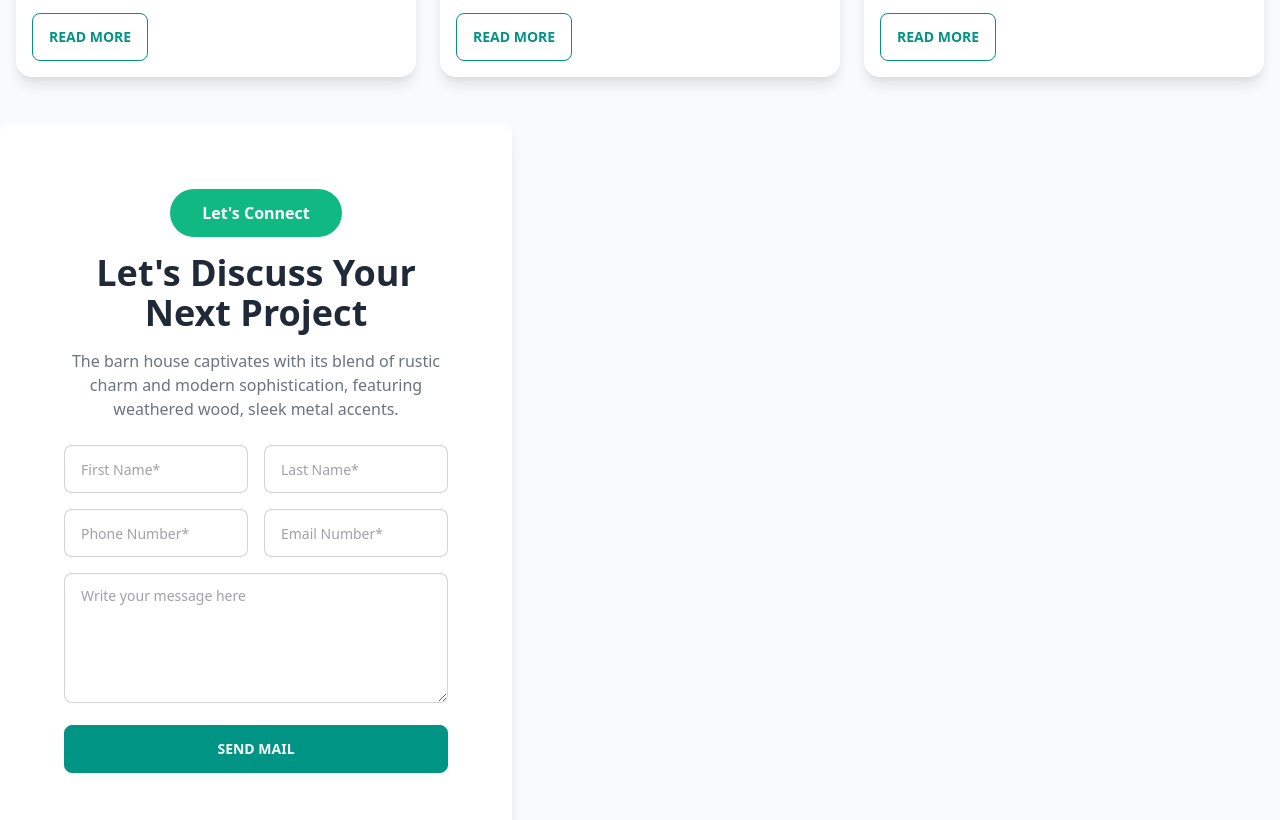
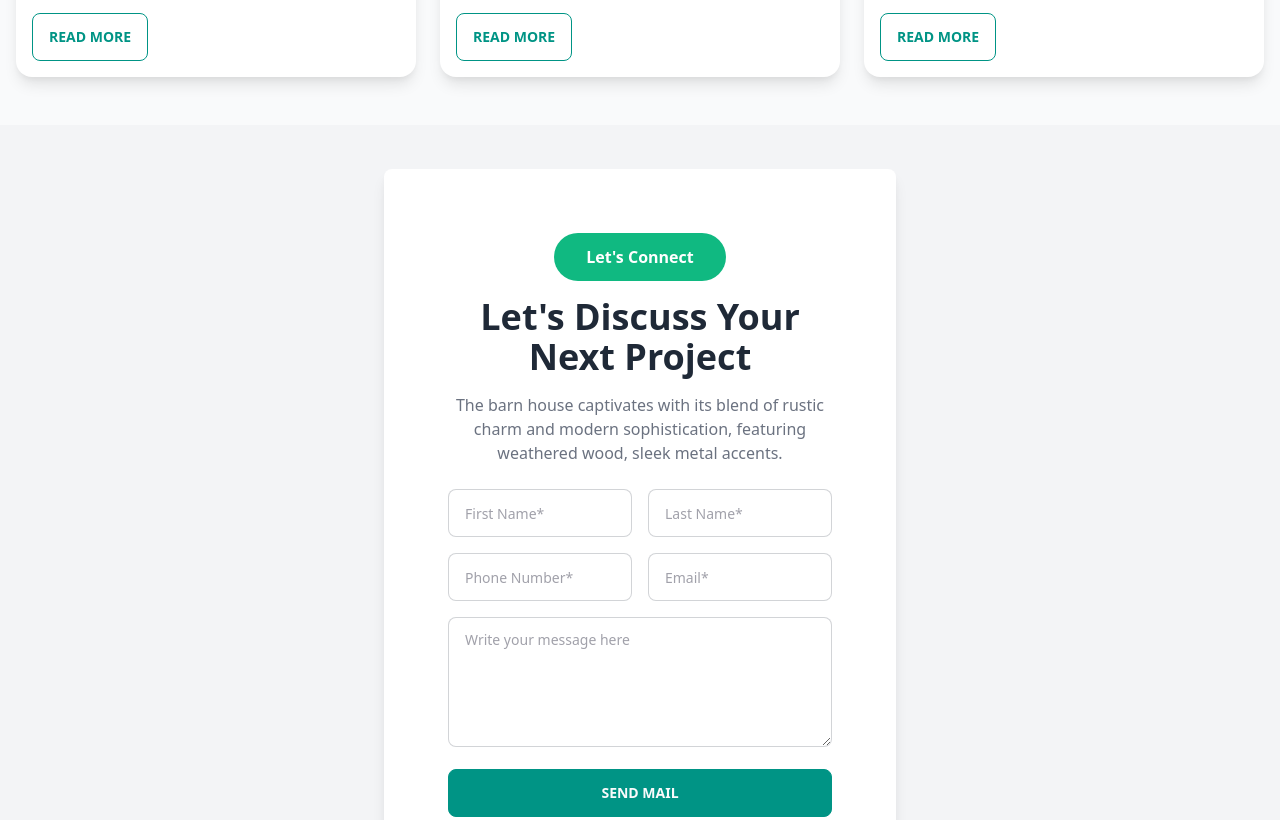
Before and after one commit to Nazmul-4/Reset-batch-3, a plain HTML site: page index.html in a window 1280 px wide. Shown: the part 3791-4611 px from the top of the page. Drawn offline with nearby package versions, Linux system fonts and the light colour scheme.

Commit message:
6th commit

```diff
--- a/index.html
+++ b/index.html
@@ -336,6 +336,7 @@
     </div>
   </section><br><br>
   <section>
+    <div class="flex items-center justify-center min-h-screen bg-gray-100">
       <div class="bg-white p-8 md:p-12 lg:p-16 rounded-lg shadow-lg max-w-lg w-full">
         <!-- Heading -->
         <div class="text-center mb-6">
@@ -354,11 +355,12 @@
           </div>
           <div class="grid grid-cols-1 md:grid-cols-2 gap-4">
             <input type="tel" placeholder="Phone Number*" class="input input-bordered w-full" required />
-          <input type="email" placeholder="Email Number*" class="input input-bordered w-full" required />
+            <input type="email" placeholder="Email*" class="input input-bordered w-full" required />
           </div>
           <textarea placeholder="Write your message here" class="textarea textarea-bordered w-full" rows="4"></textarea>
           <button type="submit" class="btn btn-success w-full mt-4">Send Mail</button>
         </form>
+      </div>
     </div>
   </section>
   <section>
```
Lines whose indentation alone changed are shown as unchanged.
